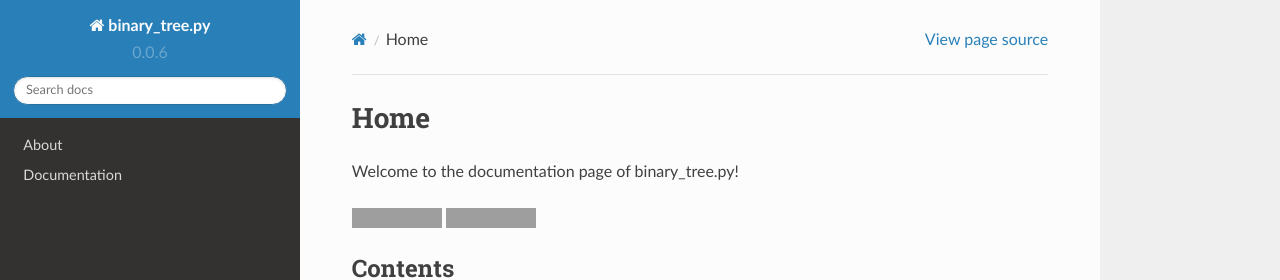
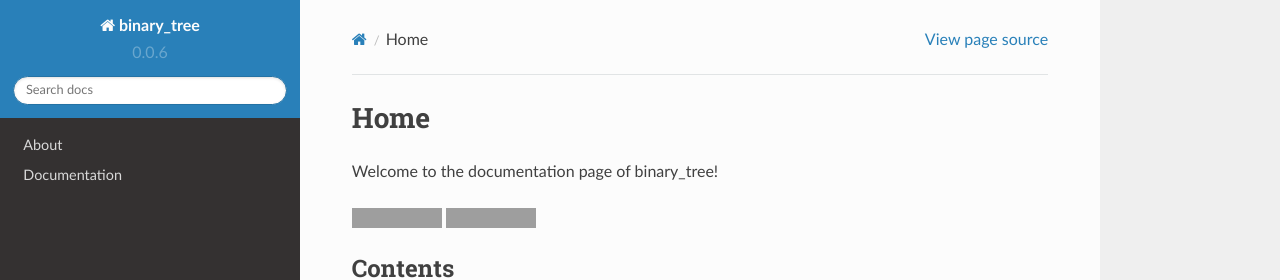
Before and after one commit to david-xhk/binary_tree, a Sphinx documentation site: the page built from docs/index.rst, in a window 1280 px wide. Shown: the top 280 px of the page. Built offline with Sphinx 7.4.7 and the Read the Docs theme 2.0.0, drawn with Linux system fonts in a browser that asks for light colours; grey boxes are pictures that could not be loaded.

```diff
--- a/README.rst
+++ b/README.rst
@@ -2,7 +2,7 @@
 About
 *****
 
-binary_tree.py provides a Node object and some useful tools like constructors and tree traversals for a binary tree data structure.
+binary_tree provides a Node object and some useful tools like constructors and tree traversals for a binary tree data structure.
 
 ========
 Features
@@ -164,7 +164,7 @@ Lastly, you can use :func:`~binary_tree.get_max_depth` to get the total number o
 Credits
 =======
 
-binary_tree.py was written by Han Keong <hk997@live.com>.
+binary_tree was written by Han Keong <hk997@live.com>.
 
 This package was created with Cookiecutter_ and the `audreyr/cookiecutter-pypackage`_ project template.
 
--- a/binary_tree/__init__.py
+++ b/binary_tree/__init__.py
@@ -13,8 +13,9 @@ For example::
 >>> node == node2
 True
 
-For a demonstration of this module, you can run this in your terminal::
-
+For a demonstration of this module, you can run this in your terminal (for macOS)::
+    $ git clone https://github.com/han-keong/binary_tree.git
+    $ cd binary_tree
     $ demo/tree.py
 """
 
--- a/docs/conf.py
+++ b/docs/conf.py
@@ -1,7 +1,7 @@
 #!/usr/bin/env python
 # -*- coding: utf-8 -*-
 #
-# binary_tree.py documentation build configuration file, created by
+# binary_tree documentation build configuration file, created by
 # sphinx-quickstart on Fri Jun  9 13:47:02 2017.
 #
 # This file is execfile()d with the current directory set to its
@@ -48,7 +48,7 @@ source_suffix = '.rst'
 master_doc = 'index'
 
 # General information about the project.
-project = u'binary_tree.py'
+project = u'binary_tree'
 copyright = u"2018, Han Keong"
 author = u"Han Keong"
 
@@ -143,7 +143,7 @@ latex_elements = {
 # [howto, manual, or own class]).
 latex_documents = [
     (master_doc, 'binary_tree.tex',
-     u'binary_tree.py Documentation',
+     u'binary_tree Documentation',
      u'Han Keong', 'manual'),
 ]
 
@@ -154,7 +154,7 @@ latex_documents = [
 # (source start file, name, description, authors, manual section).
 man_pages = [
     (master_doc, 'binary_tree',
-     u'binary_tree.py Documentation',
+     u'binary_tree Documentation',
      [author], 1)
 ]
 
@@ -165,7 +165,7 @@ man_pages = [
 #  dir menu entry, description, category)
 texinfo_documents = [
     (master_doc, 'binary_tree',
-     u'binary_tree.py Documentation',
+     u'binary_tree Documentation',
      author,
      'binary_tree',
      'One line description of project.',
--- a/docs/index.rst
+++ b/docs/index.rst
@@ -2,13 +2,13 @@
 Home
 ****
 
-Welcome to the documentation page of binary_tree.py!
+Welcome to the documentation page of binary_tree!
 
-.. image:: https://img.shields.io/travis/han-keong/binary_tree.py.svg
-    :target: https://travis-ci.org/han-keong/binary_tree.py
+.. image:: https://img.shields.io/travis/han-keong/binary_tree.svg
+    :target: https://travis-ci.org/han-keong/binary_tree
 
-.. image:: https://readthedocs.org/projects/binary-treepy/badge/?version=latest
-    :target: https://binary-treepy.readthedocs.io/en/latest/?badge=latest
+.. image:: https://readthedocs.org/projects/binary-tree/badge/?version=latest
+    :target: https://binary-tree.readthedocs.io/en/latest/?badge=latest
     :alt: Documentation Status
 
 ========
--- a/setup.py
+++ b/setup.py
@@ -41,7 +41,7 @@ setup(
     setup_requires=setup_requirements,
     test_suite='tests',
     tests_require=test_requirements,
-    url='https://github.com/han-keong/binary_tree.py',
+    url='https://github.com/han-keong/binary_tree',
     version=re.search(r'__version__ = [\'"]([^\'"]*)[\'"]', open('binary_tree/__init__.py').read()).group(1),
     zip_safe=False,
 )
```
Also changed, not shown: .github/ISSUE_TEMPLATE.md, 2 other files.
